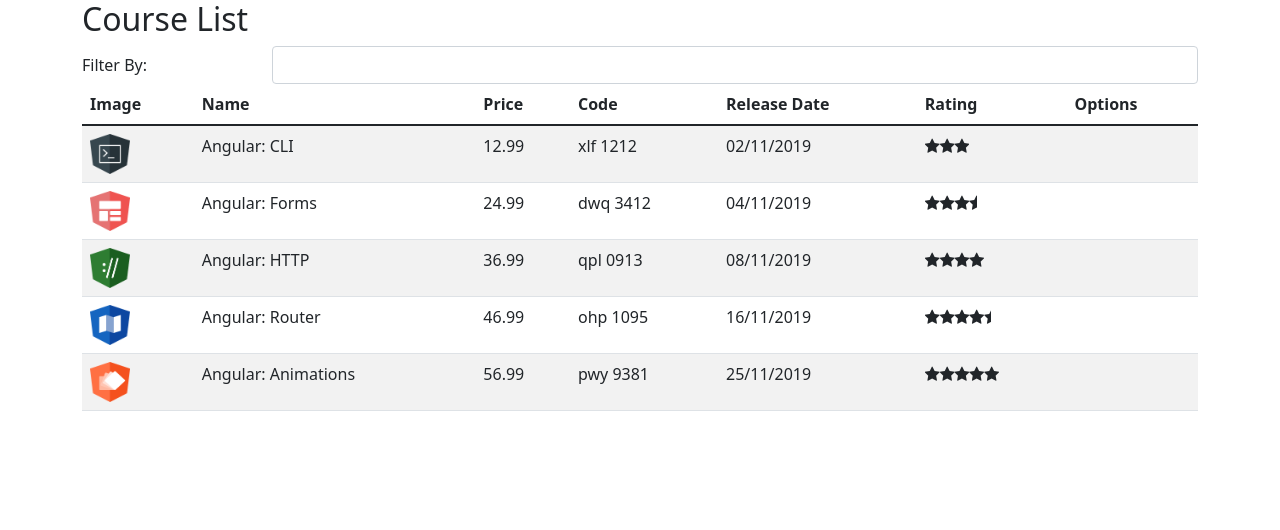
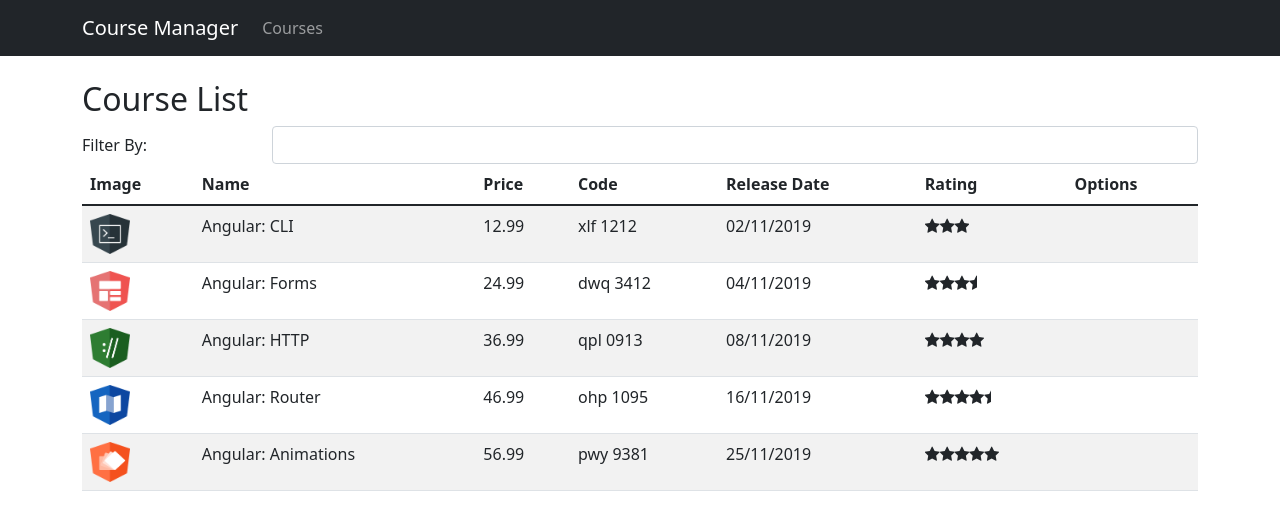
Before and after one commit to filipesalesaraujo/course-manager, an Angular app: page /courses in a window 1280 px wide. Shown: the top 530 px of the page. Built offline with nearby package versions, Linux system fonts and the light colour scheme.

Commit message:
Protegendo Rotas com Guards

```diff
--- a/src/app/app.component.html
+++ b/src/app/app.component.html
@@ -1,3 +1,4 @@
-<div class="container">
-    <app-course-list></app-course-list>
+<app-nav-bar></app-nav-bar>
+<div class="container mt-4">
+    <router-outlet></router-outlet>
 </div>
--- a/src/app/courses/course-list.component.ts
+++ b/src/app/courses/course-list.component.ts
@@ -3,7 +3,6 @@ import { Course } from './course.model';
 import { CourseService } from './course.service';
 
 @Component({
-  selector: 'app-course-list',
   templateUrl: './course-list.component.html',
 })
 export class CourseListComponent implements OnInit {
--- /dev/null
+++ b/src/app/error404/error404.component.html
@@ -0,0 +1 @@
+<h2>Error 404</h2>
--- /dev/null
+++ b/src/app/nav-bar/nav-bar.component.html
@@ -0,0 +1,19 @@
+<div class=" bg-dark">
+
+    <nav class="container navbar navbar-expand-lg navbar-dark ">
+        <a href="#" class="navbar-brand">Course Manager</a>
+
+        <button class="navbar-toggler" type="button" data-toggle="collapse" data-target="#navbarSupportedContent"
+            aria-controls="navbarSupportedContent" aria-expanded="false" aria-label="Toggle navigation">
+            <span class="navbar-toggler-icon"></span>
+        </button>
+
+        <div class="collapse navbar-collapse" id="navbarSupportedContent">
+            <ul class="navbar-nav mr-auto">
+                <li class="nav-item">
+                    <a href="#" class="nav-link">Courses</a>
+                </li>
+            </ul>
+        </div>
+    </nav>
+</div>
```
Also changed, not shown: src/app/app.module.ts (+30 -2 lines), src/app/error404/error404.component.ts (added, +8 -0 lines), src/app/nav-bar/nav-bar.component.ts (added, +7 -0 lines).
